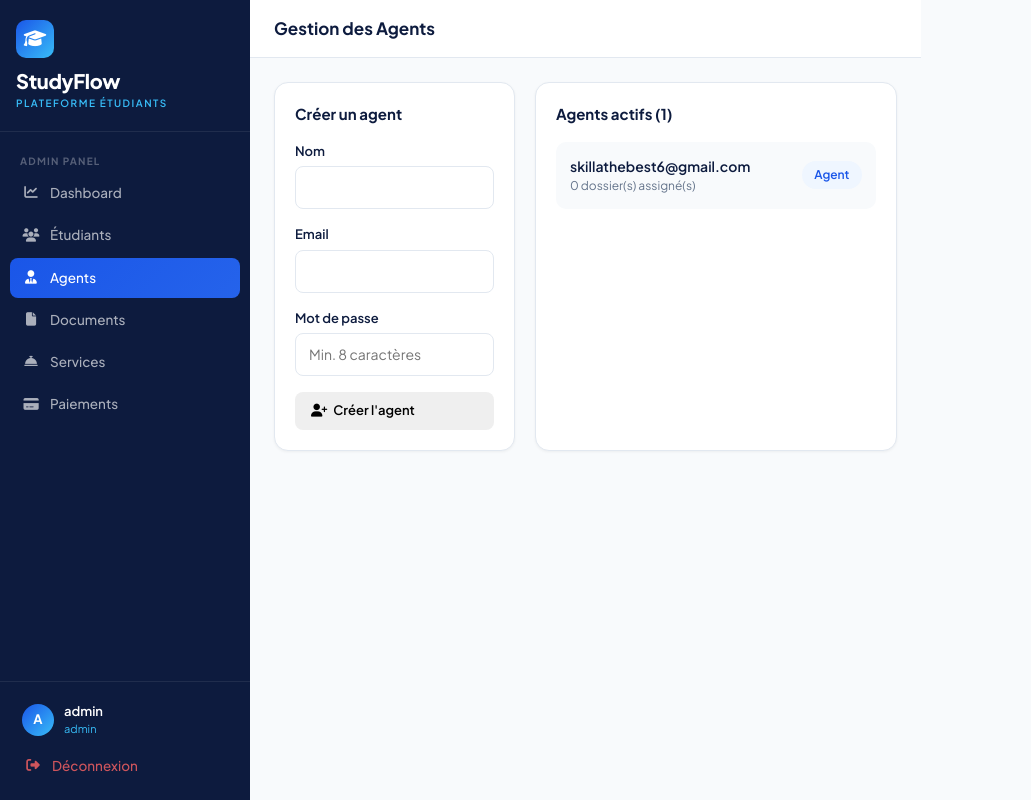
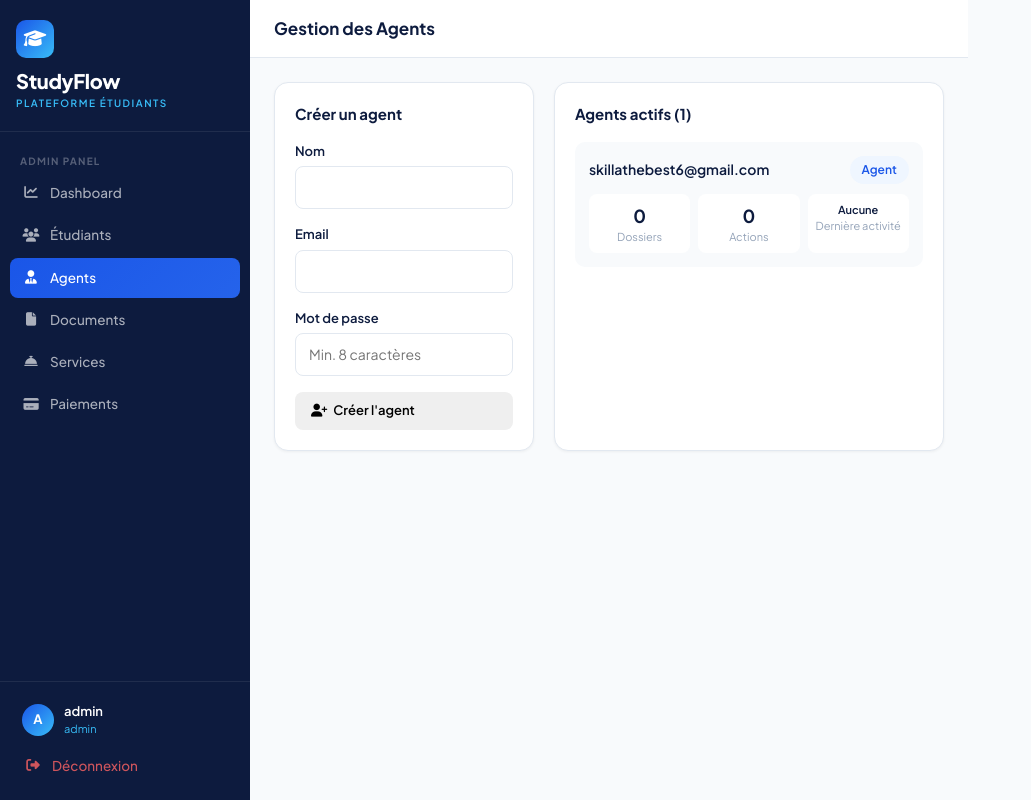
Before and after one commit to skillathebest6-cmd/Study-flow-, a Flask app: page /admin/agents in a window 1280 px wide. Shown: the whole page, without its empty margins (0-1031 px from the left). Run offline with Flask 3, Linux system fonts and the light colour scheme; a user stored in the database is signed in; data comes from the database, SQL or seed files in the repository; both versions use the stored data as it was after the commit; data that the repository does not hold is empty; some libraries are stand-ins or nearby versions.

Commit message:
Add per-agent performance stats (cases, actions, last activity)

```diff
--- a/routes/admin.py
+++ b/routes/admin.py
@@ -269,12 +269,25 @@ def agents():
         flash(f'Agent {first_name} créé avec succès.', 'success')
         return redirect(url_for('admin.agents'))
 
+    from models.user import ActivityLog
+
     all_agents = User.query.filter_by(role='agent').all()
     agent_counts = {}
+    agent_actions = {}
+    agent_last_activity = {}
+
     for agent in all_agents:
         agent_counts[agent.id] = StudentProfile.query.filter_by(assigned_agent_id=agent.id).count()
+        agent_actions[agent.id] = ActivityLog.query.filter_by(actor_id=agent.id).count()
+        last_log = ActivityLog.query.filter_by(actor_id=agent.id).order_by(ActivityLog.created_at.desc()).first()
+        agent_last_activity[agent.id] = last_log.created_at if last_log else None
 
-    return render_template('admin/agents.html', agents=all_agents, agent_counts=agent_counts)
+    return render_template('admin/agents.html',
+        agents=all_agents,
+        agent_counts=agent_counts,
+        agent_actions=agent_actions,
+        agent_last_activity=agent_last_activity
+    )
 
 @admin_bp.route('/student/<int:sid>/assign', methods=['POST'])
 @login_required
--- a/templates/admin/agents.html
+++ b/templates/admin/agents.html
@@ -63,12 +63,31 @@
     <div style="font-size:15px;font-weight:700;color:#0D1B3E;margin-bottom:16px;">Agents actifs ({{ agents|length }})</div>
     {% if agents %}
       {% for agent in agents %}
-      <div style="padding:14px;background:#F8FAFC;border-radius:10px;margin-bottom:10px;display:flex;justify-content:space-between;align-items:center;">
-        <div>
+      <div style="padding:14px;background:#F8FAFC;border-radius:10px;margin-bottom:10px;">
+        <div style="display:flex;justify-content:space-between;align-items:center;margin-bottom:10px;">
           <div style="font-weight:600;color:#0D1B3E;">{{ agent.email }}</div>
-          <div style="font-size:12px;color:#64748B;">{{ agent_counts.get(agent.id, 0) }} dossier(s) assigné(s)</div>
+          <span style="background:#EFF6FF;color:#1A56E8;padding:5px 12px;border-radius:20px;font-size:12px;font-weight:600;">Agent</span>
         </div>
-        <span style="background:#EFF6FF;color:#1A56E8;padding:5px 12px;border-radius:20px;font-size:12px;font-weight:600;">Agent</span>
+        <div style="display:grid;grid-template-columns:repeat(3,1fr);gap:8px;text-align:center;">
+          <div style="background:white;border-radius:8px;padding:8px;">
+            <div style="font-size:18px;font-weight:700;color:#0D1B3E;">{{ agent_counts.get(agent.id, 0) }}</div>
+            <div style="font-size:11px;color:#94A3B8;">Dossiers</div>
+          </div>
+          <div style="background:white;border-radius:8px;padding:8px;">
+            <div style="font-size:18px;font-weight:700;color:#0D1B3E;">{{ agent_actions.get(agent.id, 0) }}</div>
+            <div style="font-size:11px;color:#94A3B8;">Actions</div>
+          </div>
+          <div style="background:white;border-radius:8px;padding:8px;">
+            <div style="font-size:11px;font-weight:600;color:#0D1B3E;">
+              {% if agent_last_activity.get(agent.id) %}
+                {{ agent_last_activity[agent.id].strftime('%d/%m %H:%M') }}
+              {% else %}
+                Aucune
+              {% endif %}
+            </div>
+            <div style="font-size:11px;color:#94A3B8;">Dernière activité</div>
+          </div>
+        </div>
       </div>
       {% endfor %}
     {% else %}
```
Also changed, not shown: instance/studyflow.db.
